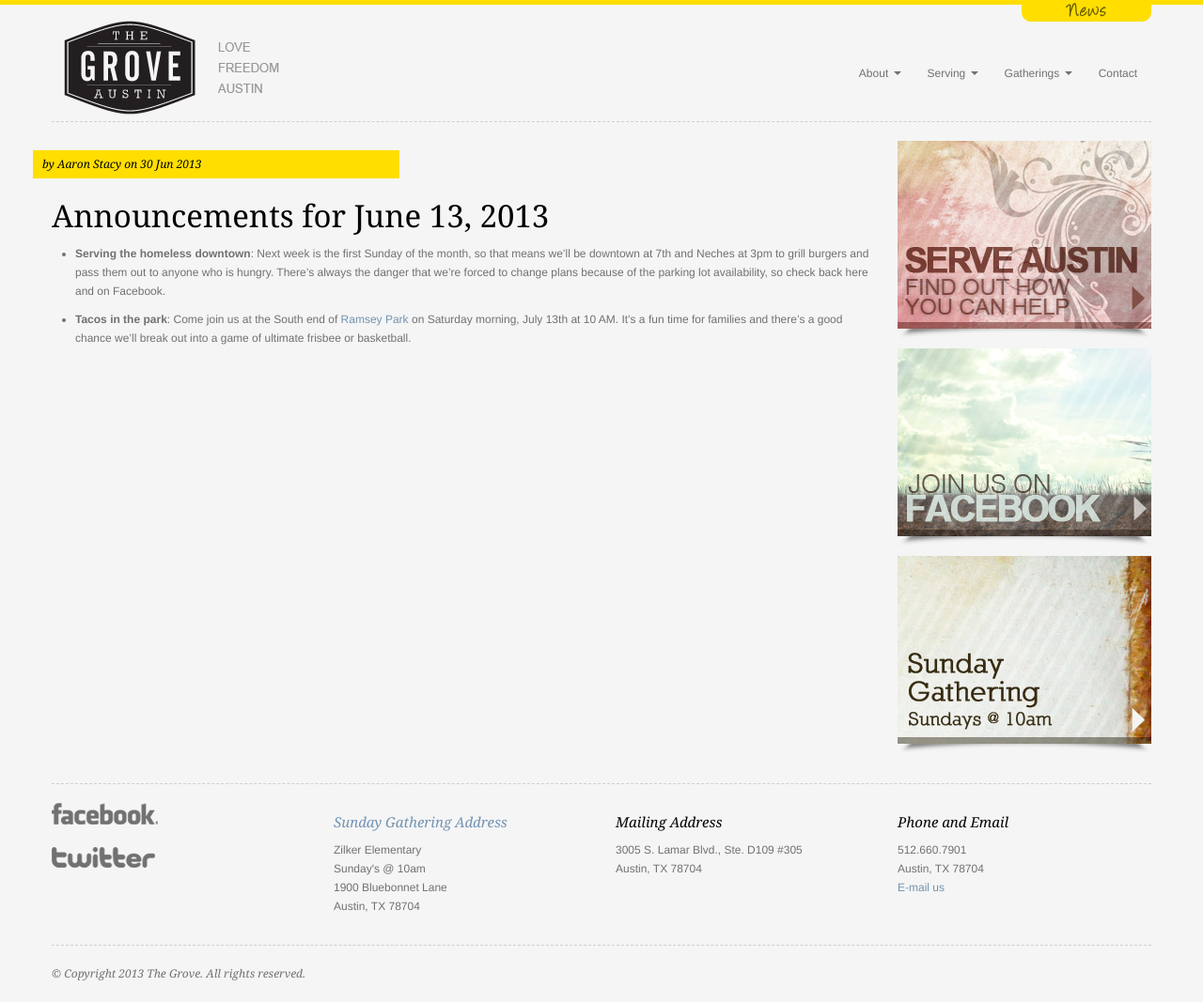
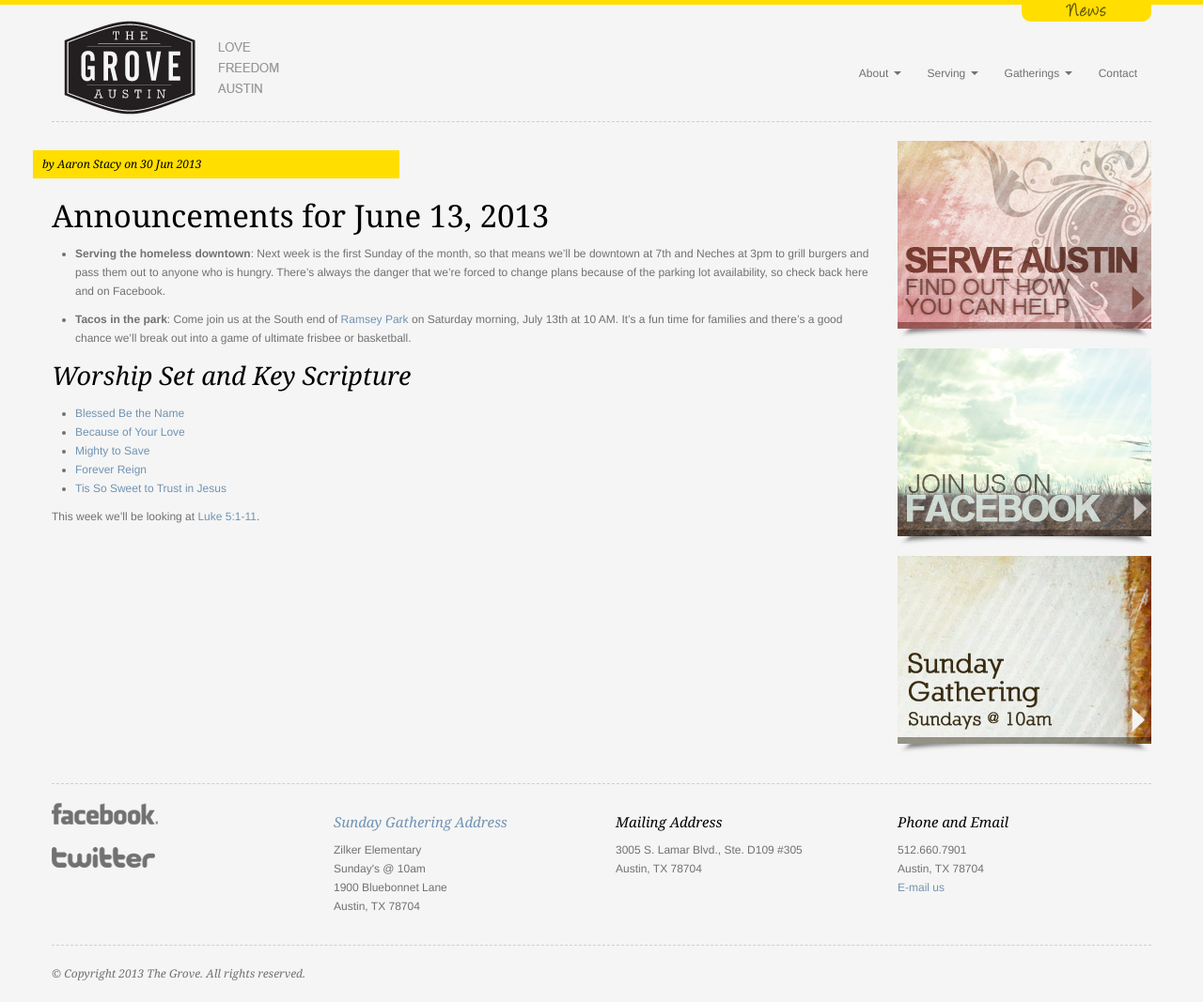
Before and after one commit to groveatx/groveatx.github.io, a Jekyll site: the page built from _posts/2013-06-30-announcements.md, in a window 1280 px wide. Shown: the whole page at 94% size. Built offline with Jekyll 4.4.1, drawn with Linux system fonts in a browser that asks for light colours; Markdown is read by kramdown in place of the engine named in the settings.

Commit message:
added songs and scripture

```diff
--- a/_posts/2013-06-30-announcements.md
+++ b/_posts/2013-06-30-announcements.md
@@ -17,3 +17,14 @@ layout: post
    Park](http://www.austinparks.org/our-parks.html?parkid=316) on Saturday
    morning, July 13th at 10 AM. It's a fun time for families and there's a good
    chance we'll break out into a game of ultimate frisbee or basketball.
+
+## Worship Set and Key Scripture
+
+ - [Blessed Be the Name](http://www.youtube.com/watch?v=ZI6585ekuhg)
+ - [Because of Your Love](http://www.youtube.com/watch?v=ekrKOYRZC0I)
+ - [Mighty to Save](http://www.youtube.com/watch?v=-08YZF87OBQ)
+ - [Forever Reign](http://www.youtube.com/watch?v=au3EGgISYMc)
+ - [Tis So Sweet to Trust in Jesus](http://open.spotify.com/track/76tRhM1IgjxZ7sKk5ctUgg)
+
+This week we'll be looking at [Luke
+5:1-11](http://www.biblegateway.com/passage/?search=Luke+5%3A1-11&version=ESV).
```
